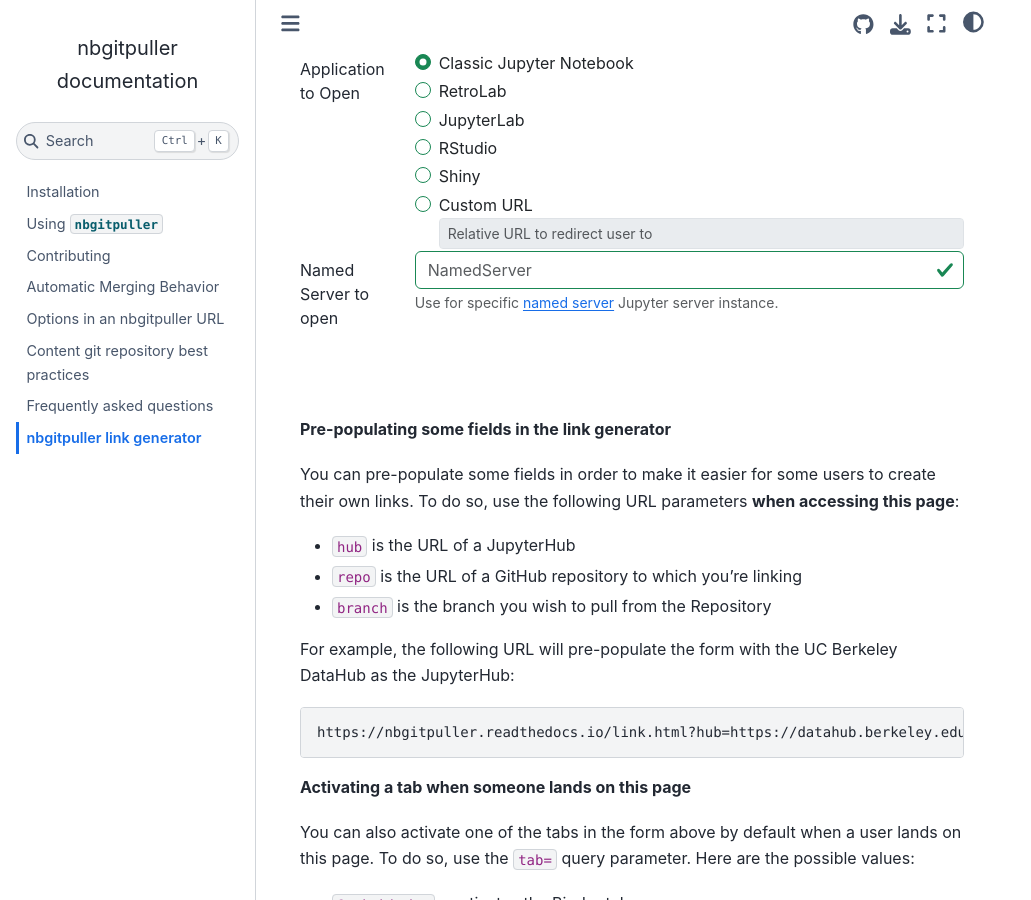
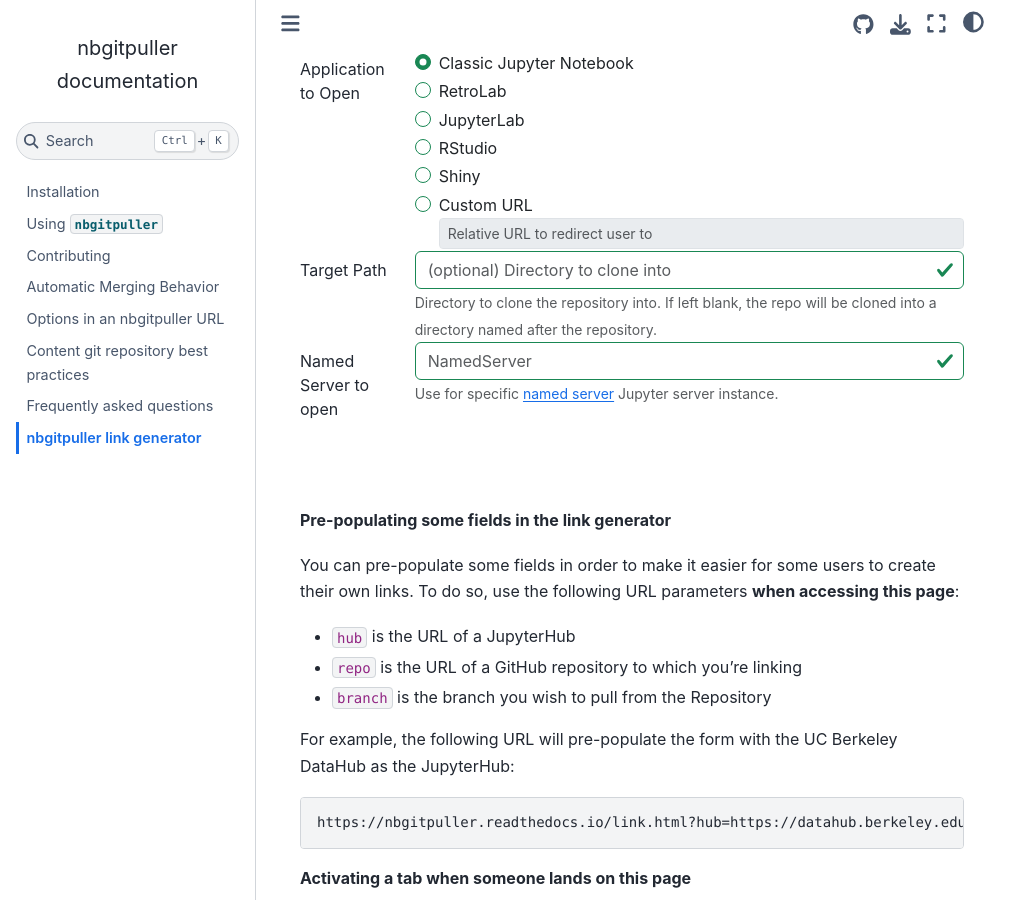
Before and after one commit to jupyterhub/nbgitpuller, a Sphinx documentation site: the page built from docs/link.rst, in a window 1280 px wide and 900 px high, scrolled down 620 px. Shown: the whole window, without its empty margins (0-1031 px from the left). Built offline with Sphinx 7.4.7 and the Sphinx Book theme 1.1.4, drawn with Linux system fonts in a browser that asks for light colours.

Commit message:
Add targetPath to link generator.

```diff
--- a/docs/_static/link_gen/link.js
+++ b/docs/_static/link_gen/link.js
@@ -1,5 +1,5 @@
 // Pure function that generates an nbgitpuller URL
-function generateRegularUrl(hubUrl, serverPath, urlPath, repoUrl, branch) {
+function generateRegularUrl(hubUrl, serverPath, urlPath, repoUrl, branch, targetPath) {
 
     // assume hubUrl is a valid URL
     var url = new URL(hubUrl);
@@ -12,6 +12,10 @@
 
     if (branch) {
         url.searchParams.set('branch', branch);
+    }
+
+    if (targetPath) {
+        url.searchParams.set('targetPath', targetPath);
     }
 
     if (!url.pathname.endsWith('/')) {
@@ -27,7 +31,7 @@
     return url.toString();
 }
 
-function generateCanvasUrl(hubUrl, urlPath, repoUrl, branch) {
+function generateCanvasUrl(hubUrl, urlPath, repoUrl, branch, targetPath) {
     // assume hubUrl is a valid URL
     var url = new URL(hubUrl);
 
@@ -43,6 +47,10 @@
         nextUrlParams.append('branch', branch);
     }
 
+    if (targetPath) {
+        nextUrlParams.append('targetPath', targetPath);
+    }
+
     var nextUrl = '/hub/user-redirect/git-pull?' + nextUrlParams.toString();
 
     if (!url.pathname.endsWith('/')) {
@@ -55,7 +63,7 @@
 }
 
 function generateBinderUrl(hubUrl, userName, repoName, branch, urlPath,
-    contentRepoUrl, contentRepoBranch) {
+    contentRepoUrl, contentRepoBranch, targetPath) {
 
     var url = new URL(hubUrl);
 
@@ -69,6 +77,10 @@
 
     if (contentRepoBranch) {
         nextUrlParams.append('branch', contentRepoBranch);
+    }
+
+    if (targetPath) {
+        nextUrlParams.append('targetPath', targetPath);
     }
 
     var nextUrl = 'git-pull?' + nextUrlParams.toString();
@@ -168,6 +180,7 @@
         var server = document.getElementById('server').value;
         var appName = form.querySelector('input[name="app"]:checked').value;
         var activeTab = document.querySelector(".nav-link.active").id;
+        var targetPath = document.getElementById('targetPath').value;
 
         if (appName === 'custom') {
             var urlPath = document.getElementById('urlpath').value;
@@ -184,11 +197,11 @@
 
         if (activeTab === "tab-auth-default") {
             document.getElementById('default-link').value = generateRegularUrl(
-                hubUrl, server, urlPath, repoUrl, branch
+                hubUrl, server, urlPath, repoUrl, branch, targetPath
             );
         } else if (activeTab === "tab-auth-canvas"){
             document.getElementById('canvas-link').value = generateCanvasUrl(
-                hubUrl, urlPath, repoUrl, branch
+                hubUrl, urlPath, repoUrl, branch, targetPath
             );
         } else if (activeTab === "tab-auth-binder"){
             // FIXME: userName parsing using new URL(...) assumes a
@@ -196,7 +209,7 @@
             // BinderHub link for SSH URLs? Then let's fix this parsing.
             var userName = new URL(repoUrl).pathname.split('/')[1];
             document.getElementById('binder-link').value = generateBinderUrl(
-                hubUrl, userName, repoName, branch, urlPath, contentRepoUrl, contentRepoBranch
+                hubUrl, userName, repoName, branch, urlPath, contentRepoUrl, contentRepoBranch, targetPath
             );
         }
     }
--- a/docs/link.rst
+++ b/docs/link.rst
@@ -180,6 +180,17 @@
              </div>
            </div>
 
+           <div class="form-group row">
+             <label for="targetPath" class="col-sm-2 col-form-label">Target Path</label>
+             <div class="col-sm-10">
+               <input class="form-control" type="text" id="targetPath" placeholder="(optional) Directory to clone into"
+                 oninput="displayLink()">
+               <small class="form-text text-muted">
+                 Directory to clone the repository into. If left blank, the repo will be cloned into a directory named after the repository.
+               </small>
+             </div>
+           </div>
+
            <div class="form-group row" id="server-container">
             <label for="server" class="col-sm-2 col-form-label">Named Server to open</label>
             <div class="col-sm-10">
```
